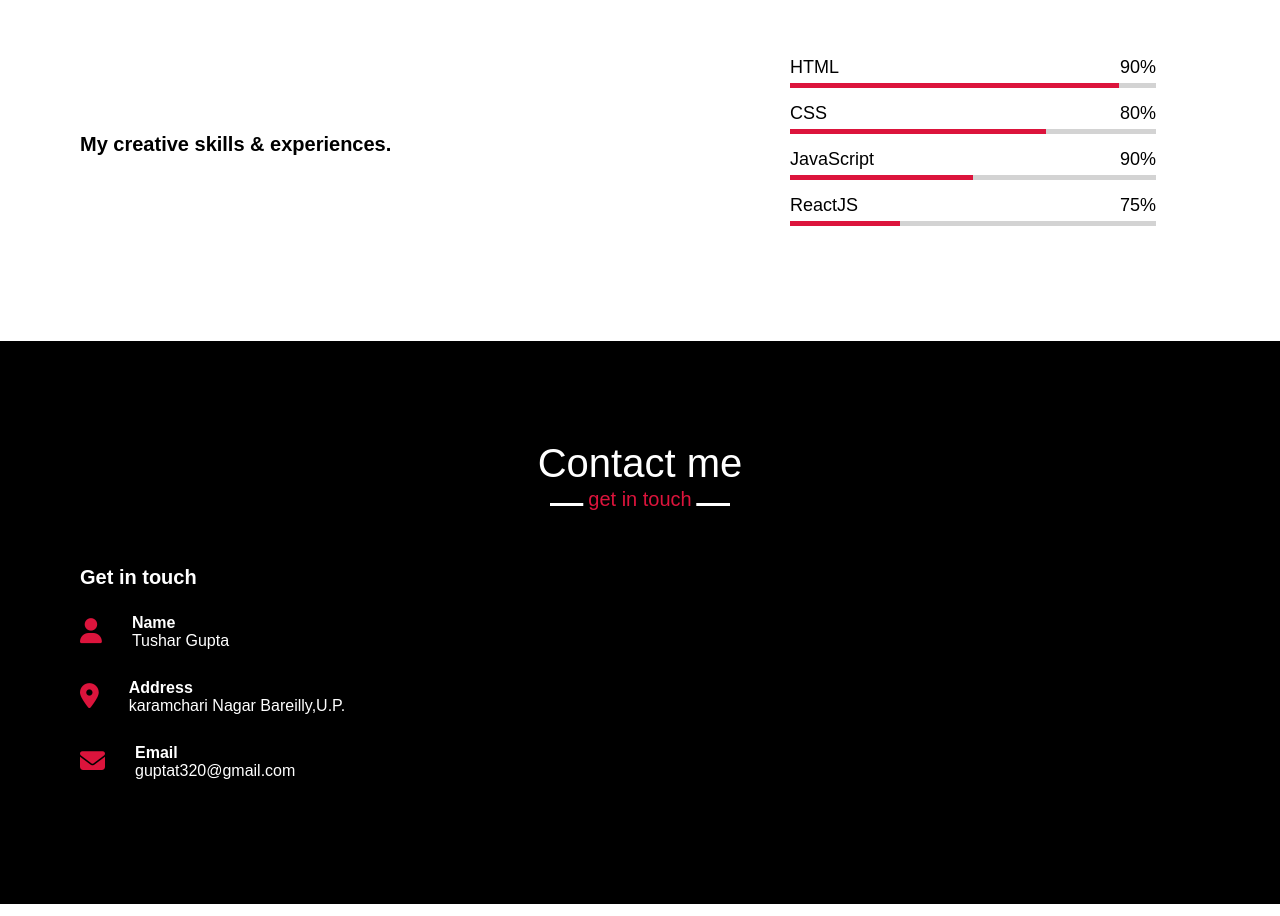
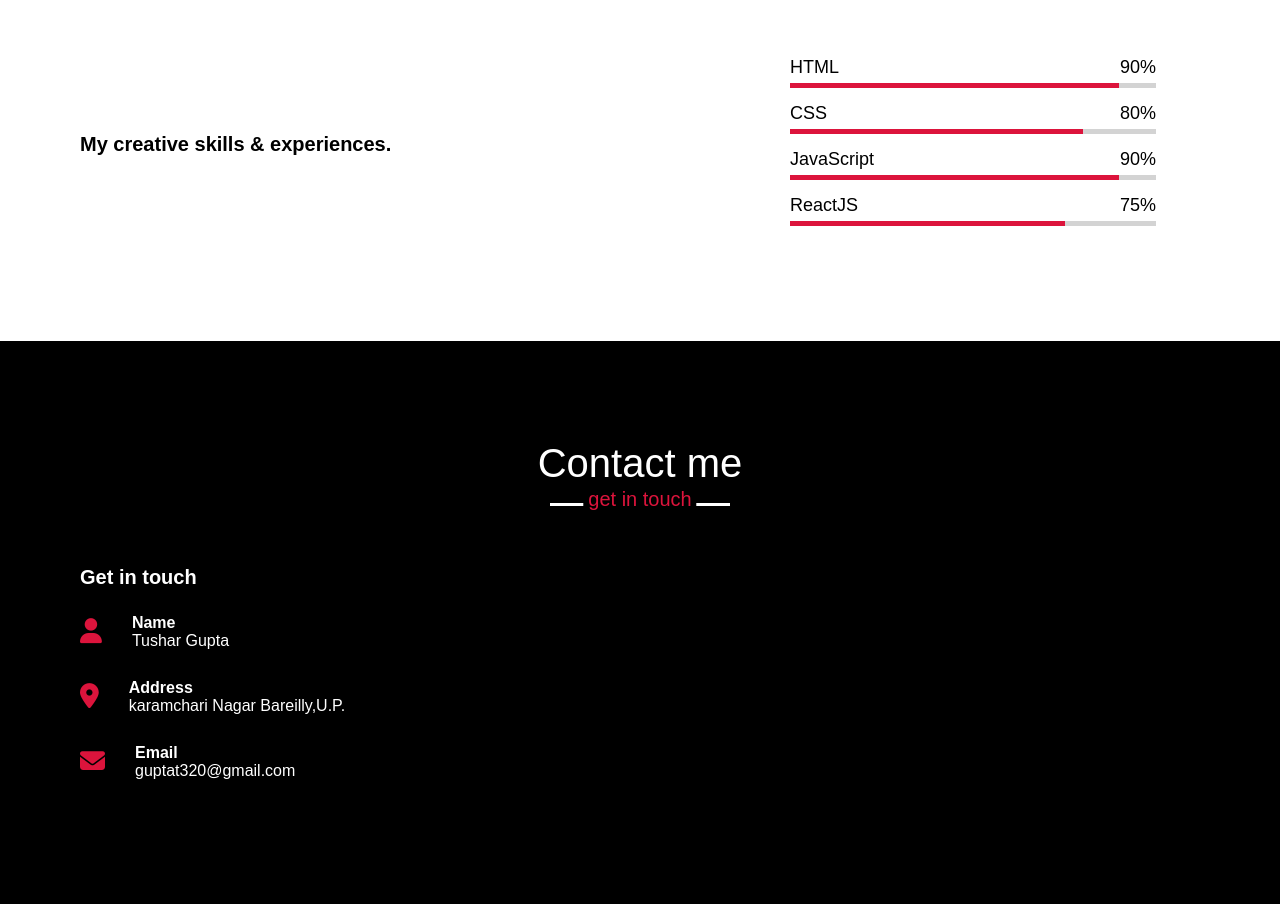
Before and after one commit to tushargupta1109/portfolio, a plain HTML site: page index.html in a window 1280 px wide. Shown: the part 2108-3024 px from the top of the page. Drawn offline with nearby package versions, Linux system fonts and the light colour scheme.

Commit message:
updating portfolio

```diff
--- a/app.js
+++ b/app.js
@@ -1,36 +1,35 @@
-$(document).ready(function(){
-    $(window).scroll(function(){
-        // sticky navbar on scroll script
-        if(this.scrollY > 20){
+$(document).ready(function () {
+    $(window).scroll(function () {
+        if (this.scrollY > 20) {
             $('.navbar').addClass("sticky");
-        }else{
+        } else {
             $('.navbar').removeClass("sticky");
         }
     });
-    $('.menu-btn').click(function(){
+    $('.menu-btn').click(function () {
         $('.navbar .menu').toggleClass("active");
         $('.menu-btn i').toggleClass("active");
     });
 });
 
-const text=["Student",'Developer','Engineer'];
-let count=0;
-let index=0;
-let currtext="";
-let letter='';
+const text = ["Student", 'Developer', 'Engineer'];
+let count = 0;
+let index = 0;
+let currtext = "";
+let letter = '';
 
-(function type(){
-    if(count===text.length){
-        count=0;
+(function type() {
+    if (count === text.length) {
+        count = 0;
     }
-    currtext=text[count];
-    letter=currtext.slice(0,++index);
+    currtext = text[count];
+    letter = currtext.slice(0, ++index);
 
-    document.querySelector(".typing").textContent=letter;
-    if(letter.length===currtext.length){
+    document.querySelector(".typing").textContent = letter;
+    if (letter.length === currtext.length) {
         count++;
-        index=0;
+        index = 0;
     }
 
-    setTimeout(type,400);
+    setTimeout(type, 400);
 })();
--- a/style.css
+++ b/style.css
@@ -340,15 +340,15 @@ section .title::after{
 }
 
 .skills-content .right .css::before{
-    width: 70%;
+    width: 80%;
 }
 
 .skills-content .right .js::before{
-    width: 50%;
+    width: 90%;
 }
 
 .skills-content .right .react::before{
-    width: 30%;
+    width: 75%;
 }
 
 /* .contact{
@@ -416,95 +416,6 @@ footer span a:hover{
     background: crimson;
     color: #fff;
 }
-
-/* reponsive media query start */
-
-/* @media(max-width: 690px){
-    .service .serv-content .card{
-        width: 100%;
-    }
-}
-
-@media(max-width: 991px){
-    .max-width{
-        padding: 0 50px;
-    }
-}
-
-@media(max-width:1104){
-    .about .about-content .left img{
-        height: 300px;
-        width: 300px;
-    }
-    .home .max-width{
-        margin: auto 0px;
-    }
-}
-
-@media(max-width:1083px){
-    .menu-btn{
-        display: block;
-        z-index: 999;
-    }
-    .menu-btn i.active::before{
-        content: \f00d;
-    }
-    .navbar .menu{
-        position: fixed;
-        background: black;
-        height: 100vh;
-        width: 100%;
-        left: -100%;
-        top: 0;
-        text-align: center;
-        padding-top: 80px;
-        transition: all 0.3s ease;
-    }
-    .navbar .menu.active{
-        left: 0;
-    }
-    .navbar .menu li{
-        display: block;
-    }
-    .navbar .menu li a{
-        display: inline-block;
-        margin: 20px 0;
-        font-size: 25px ;
-    }
-    .home .home-content .text-2{
-        font-size: 50px;
-    }
-    .home .home-content .text-3{
-        font-size: 35px;
-    }
-    .home .home-content a{
-        font-size: 23px;
-        padding: 10px 30px;
-    }
-    .about .about-content .column{
-        width: 100%;
-        padding-top: 30px;
-    }
-    .max-width{
-        max-width: 800px;
-    }
-    .about .about-content .left{
-        display: flex;
-        justify-content: center;
-        margin-bottom: 0 auto 60px;
-    }
-    .about .about-content .right{
-        flex: 100%;
-    }
-    .service .serv-content .card{
-        width: calc(50%-10px);
-        margin-bottom: 20px;
-    }
-    .skills .skills-content .column{
-        /* width: 50%; */
-        /* margin-bottom: 25px;
-    /* }
-} */
 
 .typing::after{
     content: "";
```
Also changed, not shown: index.html (+0 -15 lines).
